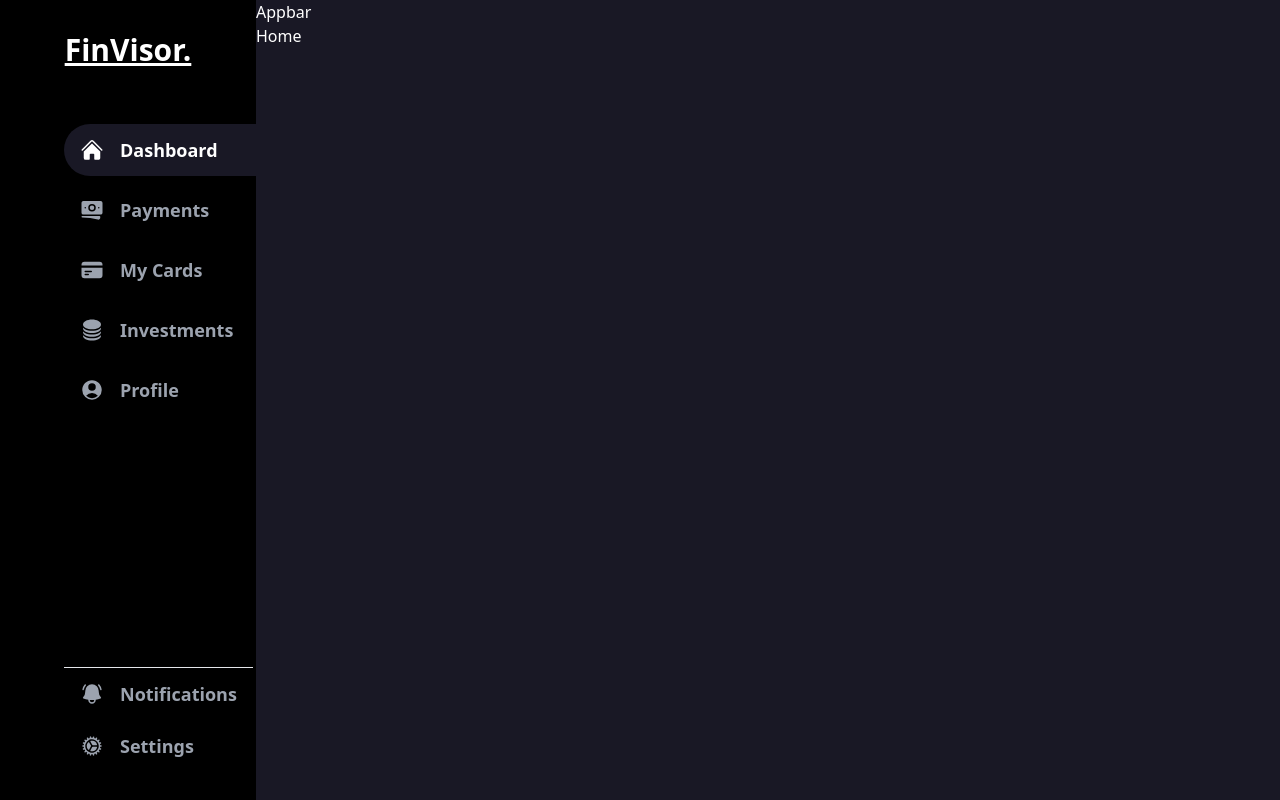
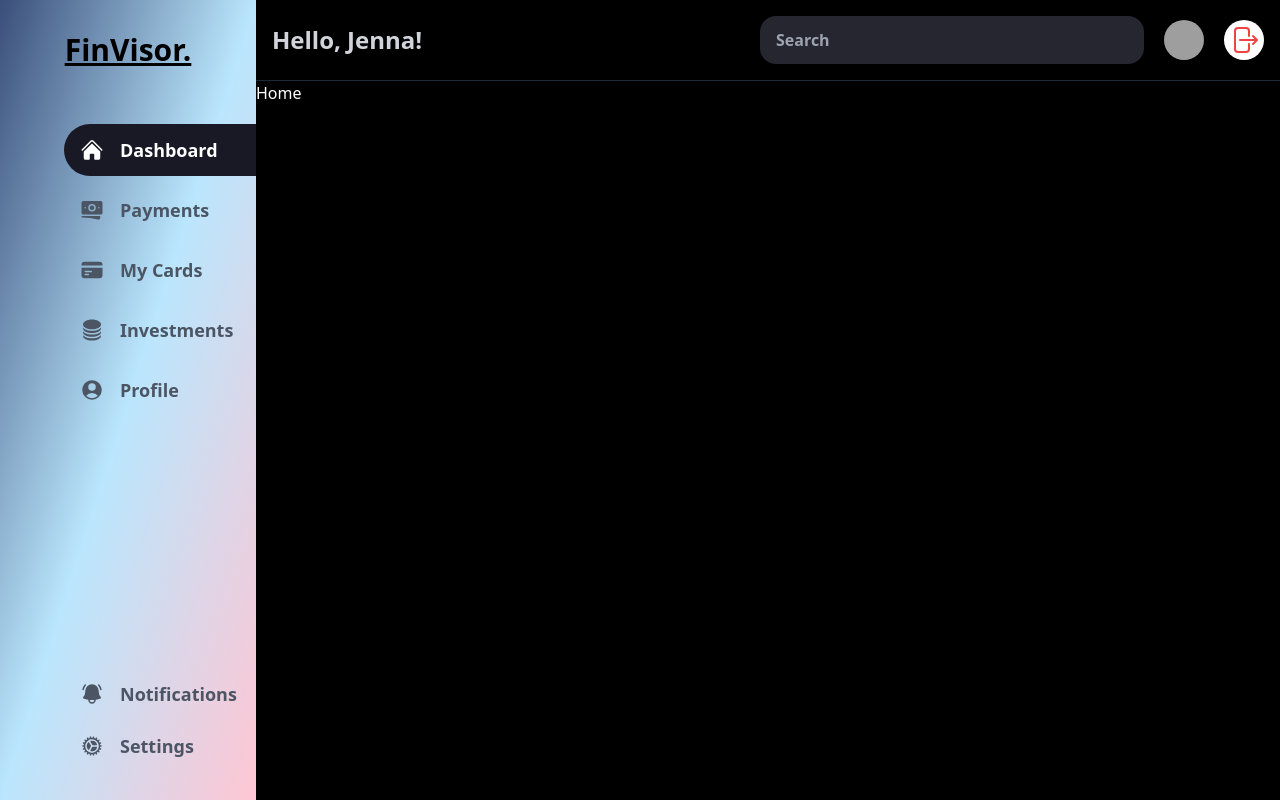
Before and after one commit to TechAtikiN/FinVisor, a Next.js app: page / in a window 1280 px wide. Built offline with nearby package versions, Linux system fonts and the light colour scheme; grey boxes are pictures that could not be loaded.

Commit message:
feat: dashboard appbar

```diff
--- a/app/layout.tsx
+++ b/app/layout.tsx
@@ -6,7 +6,7 @@ import './globals.css'
 
 export const metadata = {
   title: 'Finvisor',
-  description: 'Generated by create next app',
+  description: 'App for managing your finances',
 }
 
 export default function RootLayout({
@@ -18,11 +18,11 @@ export default function RootLayout({
     <html lang='en'>
       <body className='text-white'>
         <div className='grid grid-cols-10 '>
-          <div className='col-span-2 bg-[#000000]'>
+          <div className='col-span-2 bg-gradient-to-br from-[#3A4F7A] via-sky-200 to-[#FFC6D3]'>
             <SideBar />
           </div>
-
-          <div className='col-span-8 bg-[#191825]'>
+          {/* bg-[#191825] */}
+          <div className='col-span-8 bg-[#000000] '>
             <AppBar />
             {children}
           </div>
--- a/components/NavLink.tsx
+++ b/components/NavLink.tsx
@@ -17,7 +17,7 @@ const NavLink = ({ sideBarLinks }: Props) => {
       {sideBarLinks.map((link) => {
         return (
           <Link
-            className={`flex ${pathname === link.path ? 'text-white bg-[#191825]' : 'text-gray-400'} px-4 py-3 rounded-l-full hover:text-white items-center space-x-4 text-lg font-semibold`}
+            className={`flex ${pathname === link.path ? 'text-white bg-[#191825]' : 'text-gray-600'} px-4 py-3 rounded-l-full hover:text-white items-center space-x-4 text-lg font-semibold`}
             href={link.path}
           >
             <p className='h-6 w-6'>{link.icon}</p>
--- a/components/globals/AppBar.tsx
+++ b/components/globals/AppBar.tsx
@@ -1,7 +1,18 @@
+import { ArrowRightOnRectangleIcon } from "@heroicons/react/24/solid"
+
 const AppBar = () => {
   return (
-    <div>
-      Appbar
+    <div className='flex text-gray-300 justify-between p-4 items-center border-b-[1px] border-gray-800'>
+      <p className='text-2xl font-bold'>Hello, Jenna!</p>
+      <div className='flex items-center justify-end space-x-5'>
+        <input type='text' placeholder='Search' className='bg-[#262631] focus:outline-none px-4 w-96 py-3 text-white font-bold rounded-2xl' />
+        <img
+          className='h-10 w-10 rounded-full hover:cursor-pointer'
+          src='https://writestylesonline.com/wp-content/uploads/2021/02/Michele-Round-Circle-2020.png'
+        />
+        <ArrowRightOnRectangleIcon className='h-10 w-10 hover:cursor-pointer text-red-500 p-1 rounded-full bg-white' />
+
+      </div>
     </div>
   )
 }
--- a/components/globals/SideBar.tsx
+++ b/components/globals/SideBar.tsx
@@ -1,9 +1,9 @@
-'use client'
 // named imports
 import { BanknotesIcon, BellAlertIcon, CircleStackIcon, CogIcon, CreditCardIcon, HomeIcon, UserCircleIcon } from '@heroicons/react/24/solid'
 
 // default imports
 import NavLink from '../NavLink'
+import { useState } from 'react'
 
 const sideBarLinks = [
   {
@@ -47,15 +47,13 @@ const sideBarLinks2 = [
 ]
 
 const SideBar = () => {
-
   return (
     <div className='min-h-screen flex flex-col'>
-      <h2 className='font-bold text-3xl underline my-4 mt-8 text-center'>FinVisor.</h2>
+      <h2 className='font-bold text-black text-3xl underline my-4 mt-8 text-center'>FinVisor.</h2>
 
       <div className='flex flex-col ml-16 space-y-2 mt-10'>
         <NavLink sideBarLinks={sideBarLinks} />
         <div className='absolute bottom-7'>
-          <hr className='mx-0' />
           <NavLink sideBarLinks={sideBarLinks2} />
         </div>
       </div>
```
